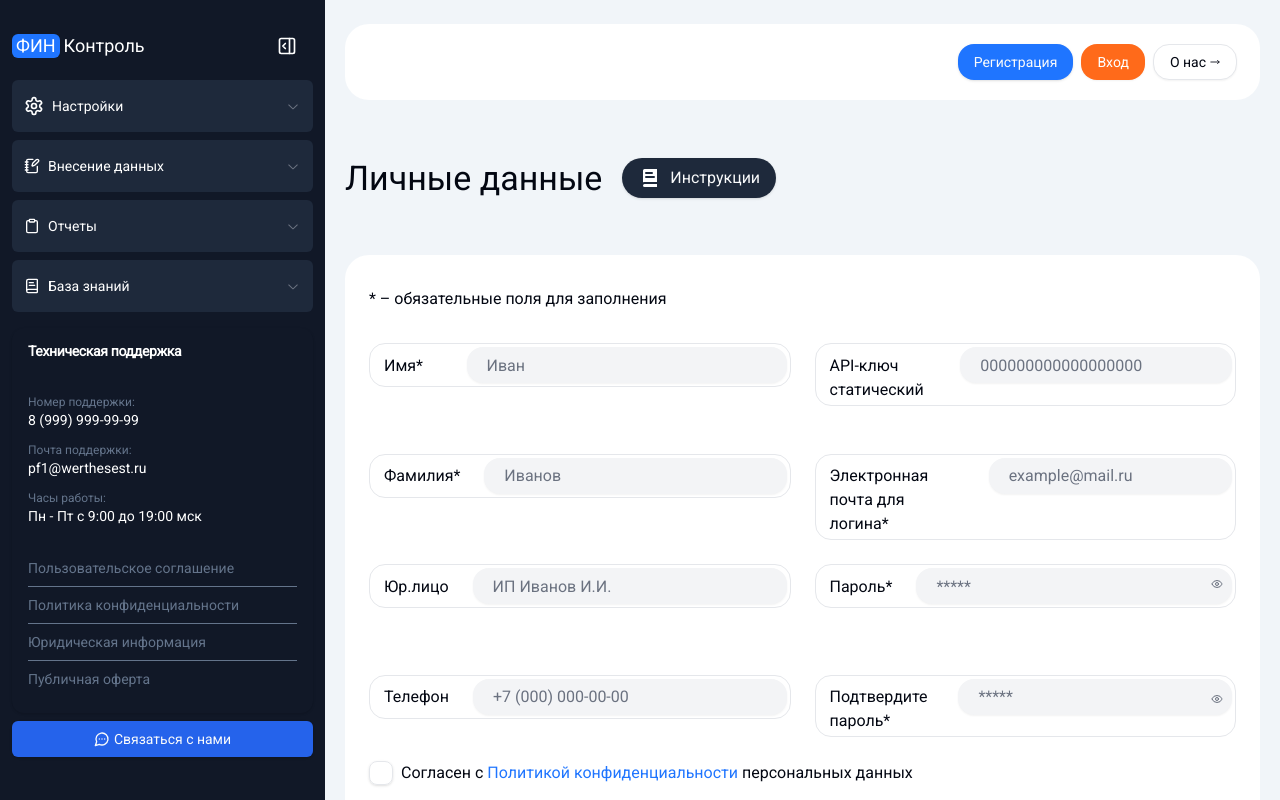
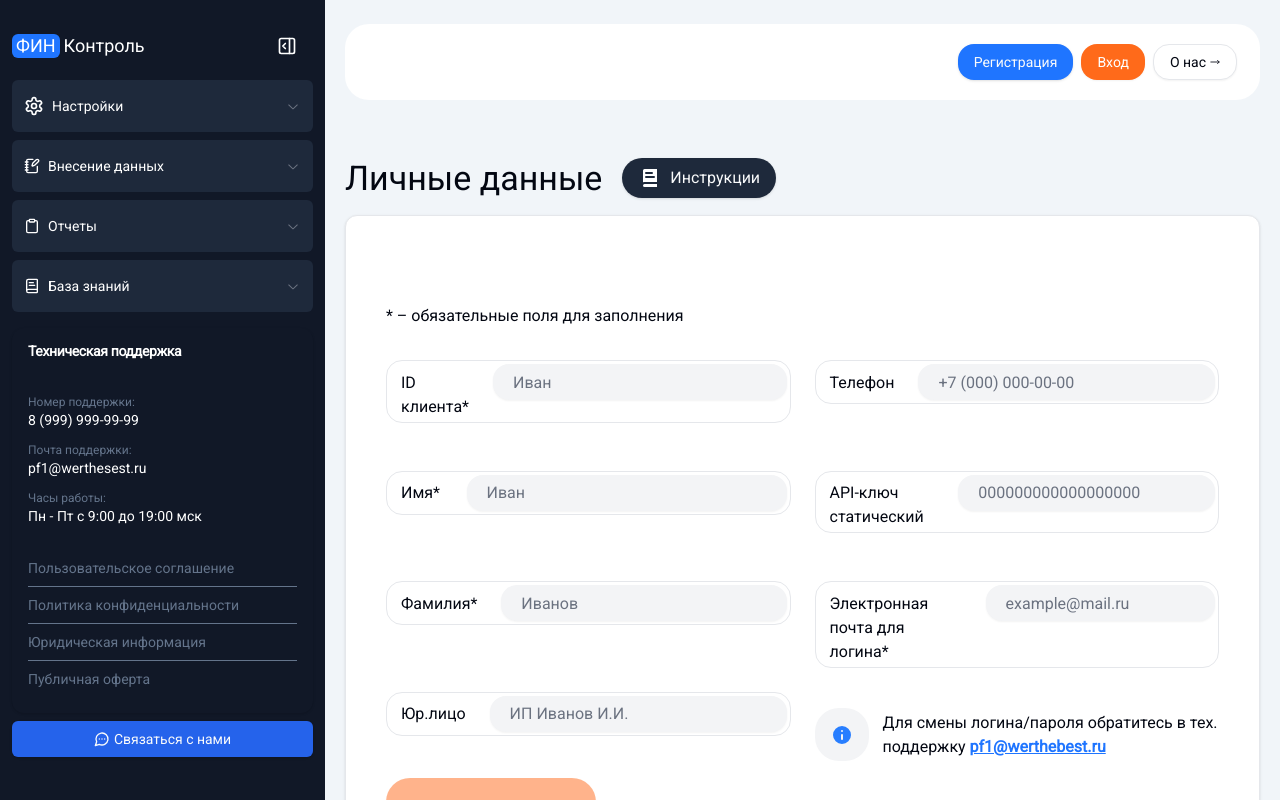
Before and after one commit to edik0101/pofk_frontend, a Next.js app: page /settings/profile in a window 1280 px wide. Shown: the top 800 px of the page. Built offline with nearby package versions, Linux system fonts and the light colour scheme.

Commit message:
feat: adjust profile form

```diff
--- a/src/app/settings/profile/page.tsx
+++ b/src/app/settings/profile/page.tsx
@@ -52,7 +52,9 @@ export default function Profile() {
         <Heading text="Личные данные" headingLvl={2} />
         <InstructionsButton />
       </div>
-      <Registration />
+      <Card className="bg-white p-4">
+        <Registration isProfile={true} />
+      </Card>
       <Heading text="Информация по тарифу" headingLvl={2} />
       <Card className="bg-white p-4">
         <SimpleTable data={TarifTableData} />
--- a/src/components/Forms/Registration/Registration.tsx
+++ b/src/components/Forms/Registration/Registration.tsx
@@ -15,27 +15,36 @@ import { Input } from "@/components/ui/input";
 import { zodResolver } from "@hookform/resolvers/zod";
 import { useForm } from "react-hook-form";
 import { z } from "zod";
-import { EyeIcon, EyeOffIcon } from "lucide-react";
+import { EyeIcon, EyeOffIcon, InfoIcon } from "lucide-react";
 import Link from "next/link";
 import { PagesPaths } from "@/data/pages";
 
-const formSchema = z.object({
+const baseSchema = {
   firstName: z.string().min(1, "Введите имя"),
   lastName: z.string().min(1, "Введите фамилию"),
   legalEntity: z.string().optional(),
   phone: z.string().optional(),
   APIkey: z.string().optional(),
   email: z.string().email("Адрес электронной почты введён некорректно"),
+};
+
+const formSchemaProfile = z.object({
+  clientID: z.string().optional(),
+  ...baseSchema,
+});
+
+const formSchema = z.object({
+  ...baseSchema,
   password: z.string(),
   confirmPassword: z.string(),
 });
 
-export default function Registration() {
+export default function Registration({ isProfile }: { isProfile?: boolean }) {
   const [showPassword, setShowPassword] = useState(false);
   const [showConfirmPassword, setShowConfirmPassword] = useState(false);
 
-  const form = useForm<z.infer<typeof formSchema>>({
-    resolver: zodResolver(formSchema),
+  const form = useForm<z.infer<typeof formSchemaProfile | typeof formSchema>>({
+    resolver: zodResolver(isProfile ? formSchemaProfile : formSchema),
     defaultValues: {
       firstName: "",
       lastName: "",
@@ -43,12 +52,13 @@ export default function Registration() {
       phone: "",
       APIkey: "",
       email: "",
-      password: "",
-      confirmPassword: "",
+      ...(isProfile ? { clientID: "" } : { password: "", confirmPassword: "" }),
     },
   });
 
-  const onSubmit = (values: z.infer<typeof formSchema>) => {
+  const onSubmit = (
+    values: z.infer<typeof formSchema | typeof formSchemaProfile>,
+  ) => {
     console.log(values);
     form.reset();
   };
@@ -61,6 +71,28 @@ export default function Registration() {
       >
         <p className="mb-8">* – обязательные поля для заполнения</p>
         <div className="grid-row-[auto] mx-auto grid w-full auto-rows-auto grid-cols-1 gap-6 md:grid-flow-col-dense md:grid-cols-2 md:grid-rows-4">
+          {isProfile && (
+            <FormField
+              control={form.control}
+              name="clientID"
+              render={({ field }) => (
+                <FormItem>
+                  <div className="flex items-baseline justify-between gap-6 rounded-2xl border p-[3px] pl-3.5">
+                    <FormLabel className="text-base">ID клиента*</FormLabel>
+                    <FormControl>
+                      <Input
+                        placeholder="Иван"
+                        className="mt-0 max-w-80 rounded-2xl border-none bg-gray-100 px-5 py-4 text-base text-gray-800"
+                        style={{ marginTop: "0" }}
+                        {...field}
+                      />
+                    </FormControl>
+                  </div>
+                  <FormMessage />
+                </FormItem>
+              )}
+            />
+          )}
           <FormField
             control={form.control}
             name="firstName"
@@ -191,6 +223,7 @@ export default function Registration() {
               </FormItem>
             )}
           />
+          {!isProfile && (
             <FormField
               control={form.control}
               name="password"
@@ -213,7 +246,9 @@ export default function Registration() {
                     size="icon"
                     className="absolute -top-1/4 right-0 h-full px-3 py-2 hover:bg-transparent"
                     onClick={() => setShowPassword(!showPassword)}
-                  aria-label={showPassword ? "Hide password" : "Show password"}
+                    aria-label={
+                      showPassword ? "Hide password" : "Show password"
+                    }
                   >
                     {showPassword ? (
                       <EyeOffIcon className="h-4 w-4 text-gray-500" />
@@ -224,12 +259,16 @@ export default function Registration() {
                 </FormItem>
               )}
             />
+          )}
+          {!isProfile && (
             <FormField
               control={form.control}
               name="confirmPassword"
               render={({ field }) => (
                 <FormItem className="relative flex h-min items-baseline justify-between gap-6 rounded-2xl border p-[3px] pl-3.5">
-                <FormLabel className="text-base">Подтвердите пароль*</FormLabel>
+                  <FormLabel className="text-base">
+                    Подтвердите пароль*
+                  </FormLabel>
                   <FormControl>
                     <Input
                       type={showConfirmPassword ? "text" : "password"}
@@ -261,7 +300,25 @@ export default function Registration() {
                 </FormItem>
               )}
             />
+          )}
+          {isProfile && (
+            <div className="flex items-center justify-between gap-3.5">
+              <div className="flex h-[53px] items-center justify-center rounded-3xl bg-gray-100 px-[15px]">
+                <InfoIcon fill="#287EFF" className="text-gray-100" />
               </div>
+              <div>
+                Для смены логина/пароля обратитесь в тех. поддержку{" "}
+                <a
+                  href="mailto:pf1@werthebest.ru"
+                  className="font-bold text-primary underline"
+                >
+                  pf1@werthebest.ru
+                </a>
+              </div>
+            </div>
+          )}
+        </div>
+        {!isProfile && (
           <div className="mb-5 flex items-center space-x-2">
             <Checkbox
               id="terms"
@@ -269,12 +326,16 @@ export default function Registration() {
             />
             <label htmlFor="terms" className="text-base font-light">
               Согласен с{" "}
-            <Link href={PagesPaths["privacy-policy"]} className="text-primary">
+              <Link
+                href={PagesPaths["privacy-policy"]}
+                className="text-primary"
+              >
                 Политикой конфиденциальности
               </Link>{" "}
               персональных данных
             </label>
           </div>
+        )}
         <div className="flex gap-6">
           <Button
             type="submit"
@@ -284,9 +345,9 @@ export default function Registration() {
               form.formState.isSubmitting ||
               !form.formState.isValid
             }
-            className="rounded-3xl px-8 py-5 text-white"
+            className="h-14 rounded-3xl px-8 text-white"
           >
-            Зарегистрироваться и войти
+            {isProfile ? "Сохранить изменения" : "Зарегистрироваться и войти"}
           </Button>
         </div>
       </form>
```
Lines whose indentation alone changed are shown as unchanged.
